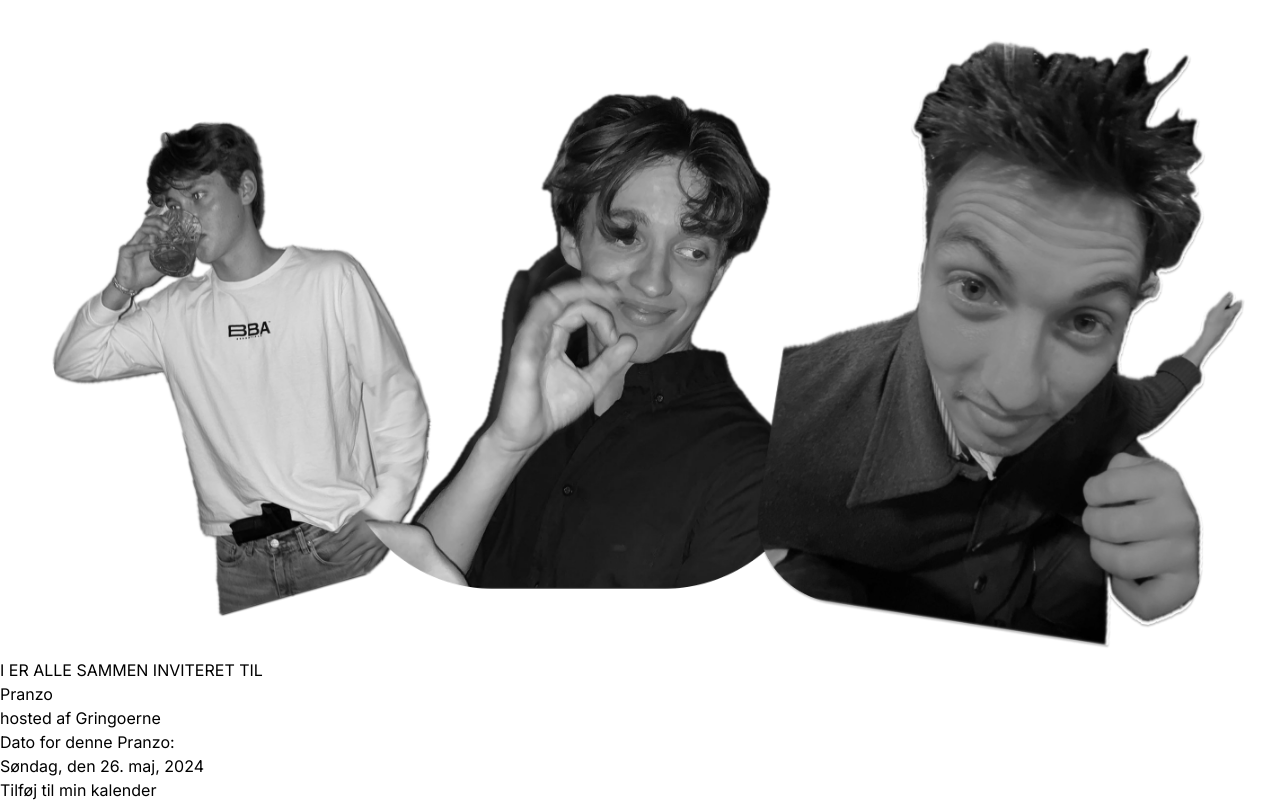
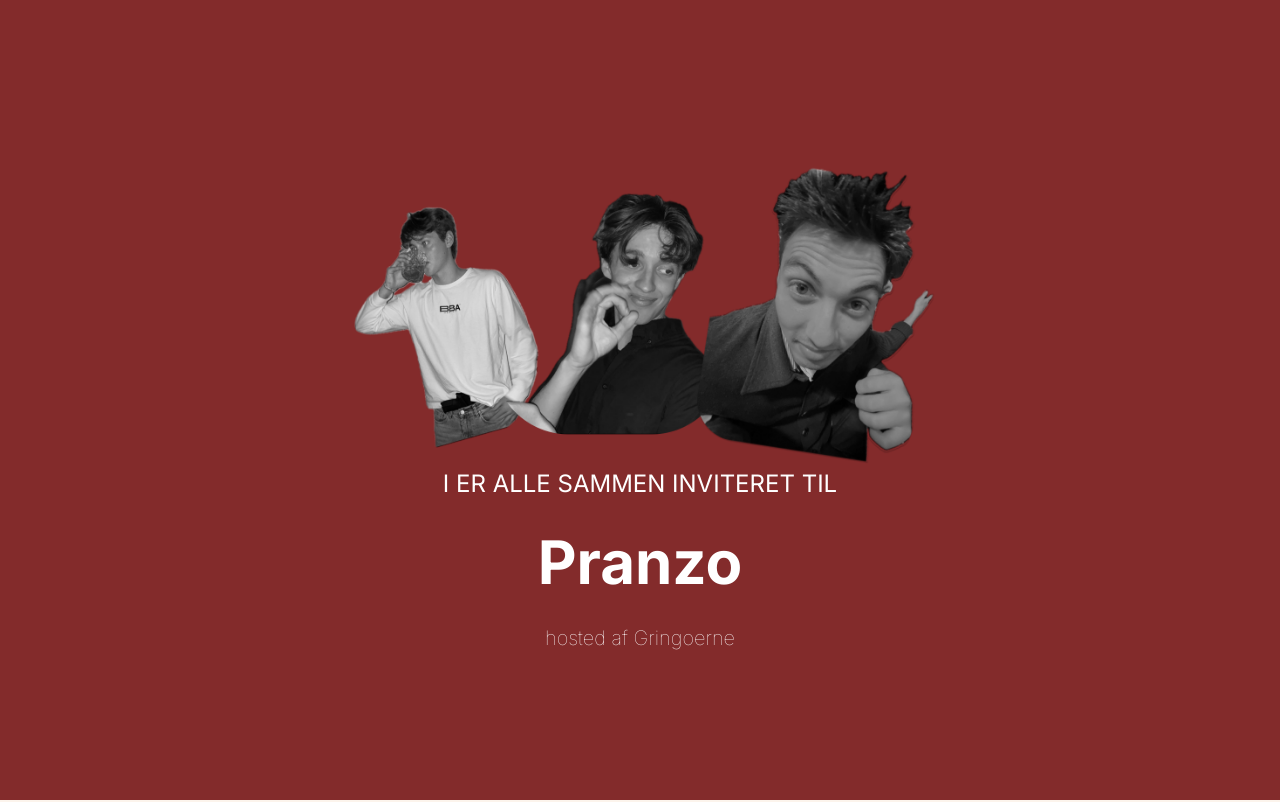
Before and after one commit to Luchassmed/pranzo, a Next.js app: page / in a window 1280 px wide. Shown: the top 802 px of the page. Built offline with nearby package versions, Linux system fonts and the light colour scheme.

Commit message:
tailwind config

```diff
--- a/tailwind.config.js
+++ b/tailwind.config.js
@@ -1,18 +1,11 @@
 /** @type {import('tailwindcss').Config} */
 module.exports = {
   content: [
-    "./pages/**/*.{js,ts,jsx,tsx,mdx}",
-    "./components/**/*.{js,ts,jsx,tsx,mdx}",
-    "./app/**/*.{js,ts,jsx,tsx,mdx}",
+    "./pages/**/*.{js,ts,jsx,tsx}",
+    "./Components/**/*.{js,ts,jsx,tsx}",
   ],
   theme: {
-    extend: {
-      backgroundImage: {
-        "gradient-radial": "radial-gradient(var(--tw-gradient-stops))",
-        "gradient-conic":
-          "conic-gradient(from 180deg at 50% 50%, var(--tw-gradient-stops))",
-      },
-    },
+    extend: {},
   },
   plugins: [],
 };
```
